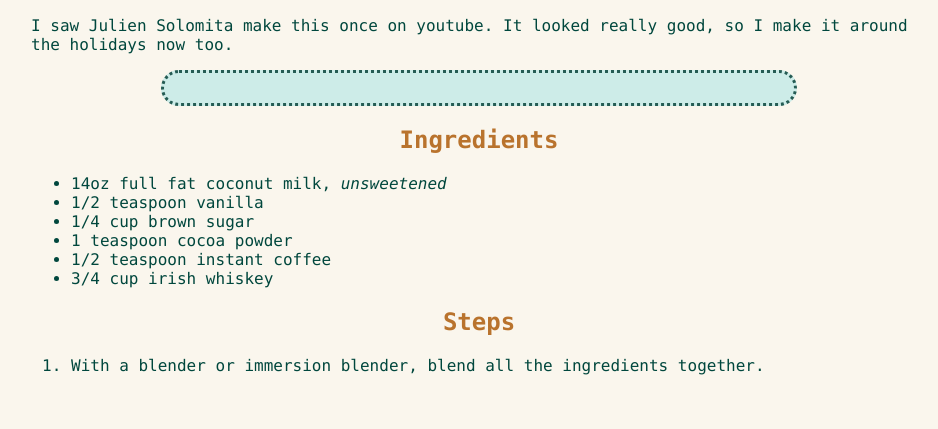
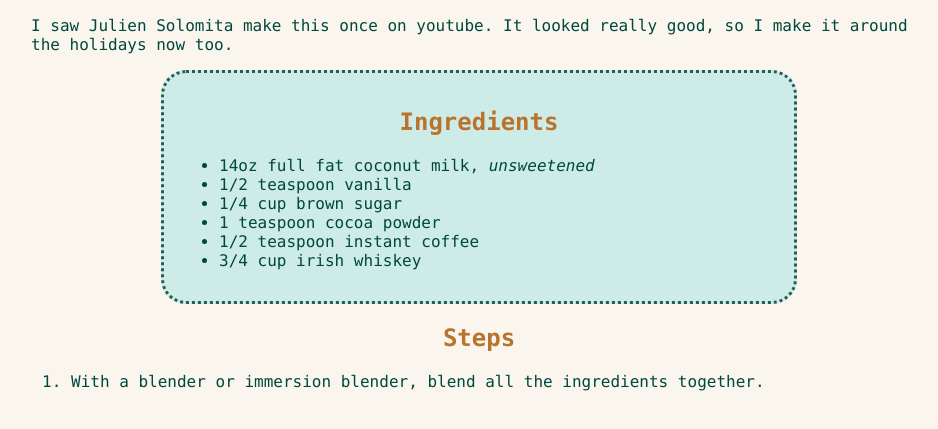
Before and after one commit to DJSavvyRad/odin-recipes, a plain HTML site: page recipes/veganbaileys.html in a window 1280 px wide. Shown: the part 457-886 px from the top of the page, without its empty margins (161-1099 px from the left). Drawn offline with Linux system fonts and the light colour scheme.

Commit message:
Fix box around ingredients

```diff
--- a/recipes/veganbaileys.html
+++ b/recipes/veganbaileys.html
@@ -10,7 +10,7 @@
     <p><img class="center" src="https://www.spabettie.com/wp-content/uploads/2012/01/Homemade-Irish-Cream-Liqueur-@spabettie.jpg" alt="Vegan Irish Cream image from Spabettie"></p>
     <p><h2>Description</h2></p>
     <p>I saw Julien Solomita make this once on youtube. It looked really good, so I make it around the holidays now too.</p>
-    <div class="rounded box"></div>
+    <div class="rounded box">
     <p><h2>Ingredients</h2></p>
     <ul>
         <li>14oz full fat coconut milk, <em>unsweetened</em></li>
```
